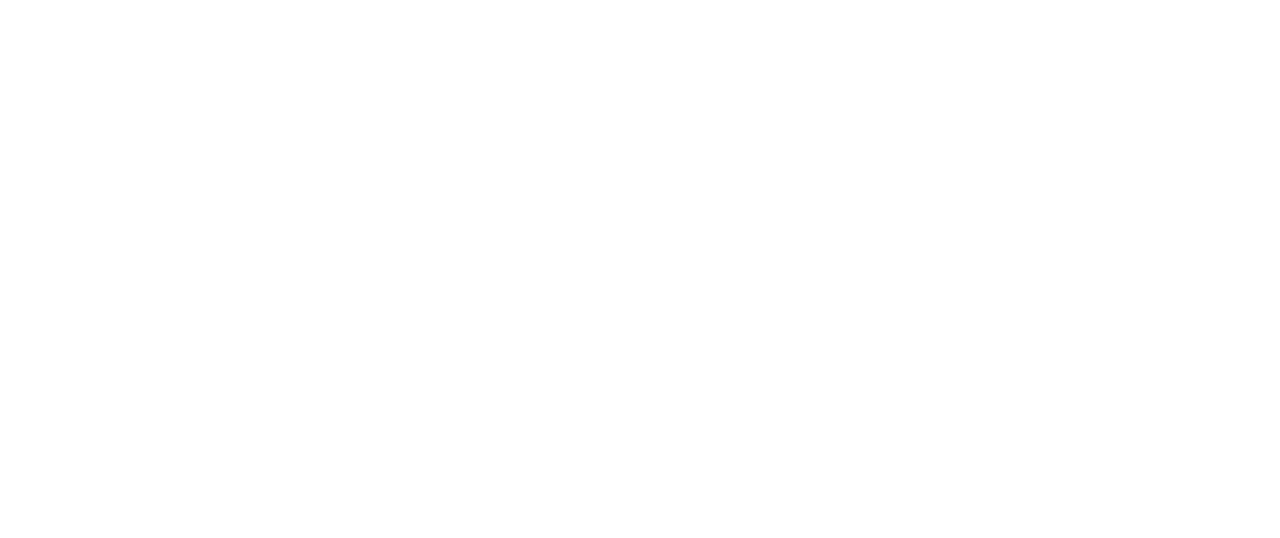
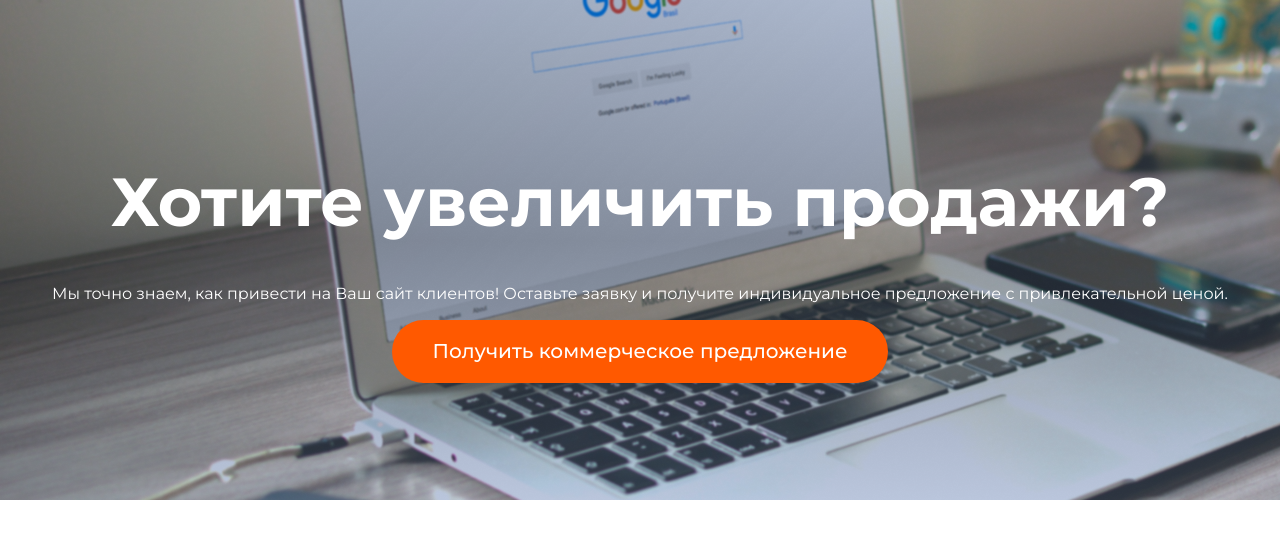
Before and after one commit to HayderRepo/domsaitov, a plain HTML site: page index.html in a window 1280 px wide. Drawn offline with Linux system fonts and the light colour scheme.

Commit message:
increase-sales finshed.

```diff
--- a/css/styles.css
+++ b/css/styles.css
@@ -599,3 +599,17 @@ color: var(--color-orange);
 #orang{
   color: var(--color-orange);
 }
+/* increase-sales */
+
+.increase-sales{
+  background-image: url('../images/increase-sales__fill.png');
+  display: flex;
+  align-items: center;
+  justify-content: center;
+  flex-direction: column;
+  color: var(--color-white);
+  height: 50rem;
+}
+.increase-sales h1{
+  color: var(--color-white);
+}
--- a/index.html
+++ b/index.html
@@ -14,7 +14,14 @@
     <link rel="stylesheet" href="css/styles.css" />
   </head>
   <body>
+    <section class="increase-sales ">
+      <h1>Хотите увеличить продажи?</h1>
+      <p>Мы точно знаем, как привести на Ваш сайт клиентов! Оставьте заявку и получите
+индивидуальное предложение с привлекательной ценой.</p>
+<button class="btn-primary btn ">Получить коммерческое предложение</button>
 
+
+    </section>
 
     <script src="js/main.js"></script>
   </body>
```
Also changed, not shown: increase-sales.html (added, +8 -0 lines), components/navBar.html (line endings or trailing spaces), images/increase-sales__fill.png (added).
